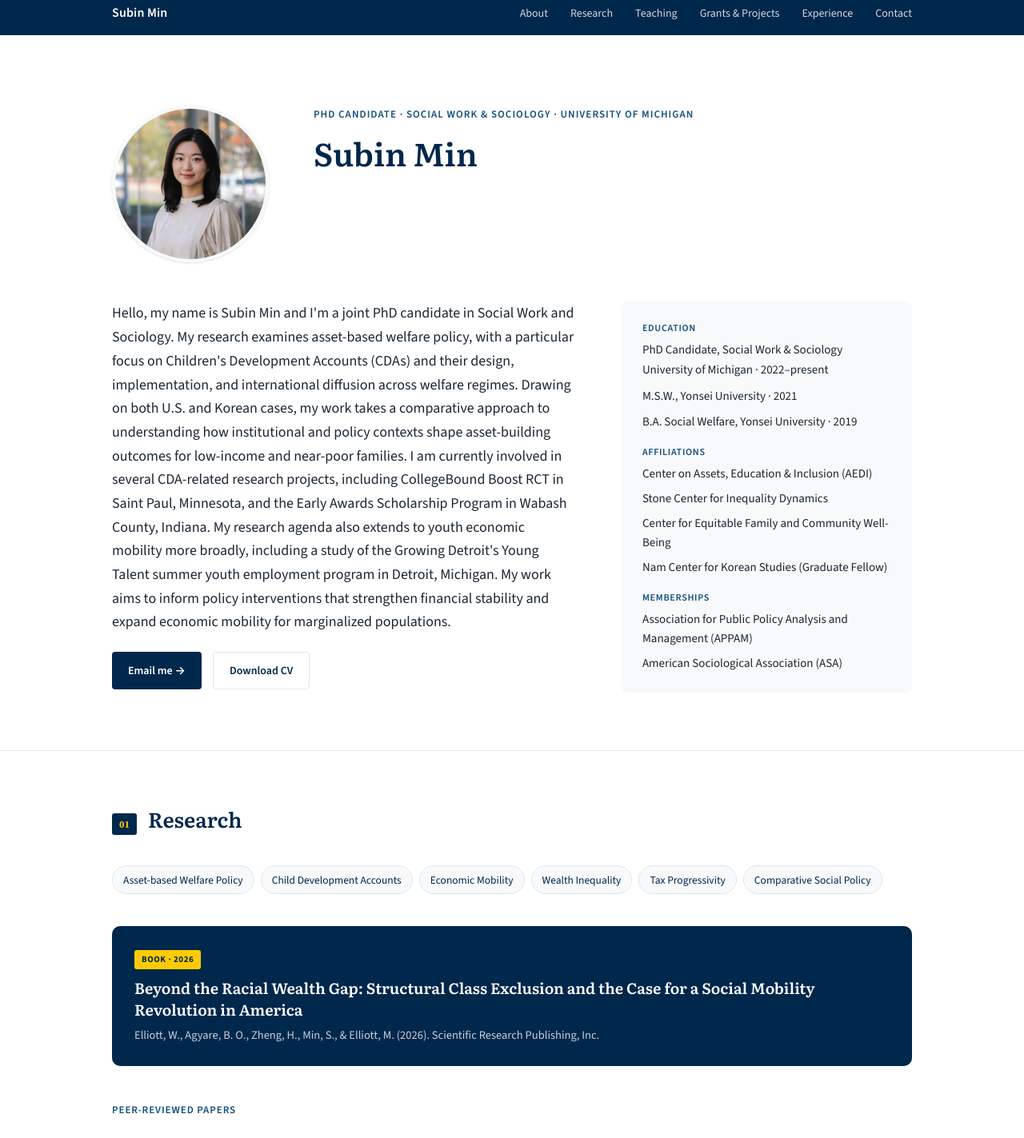
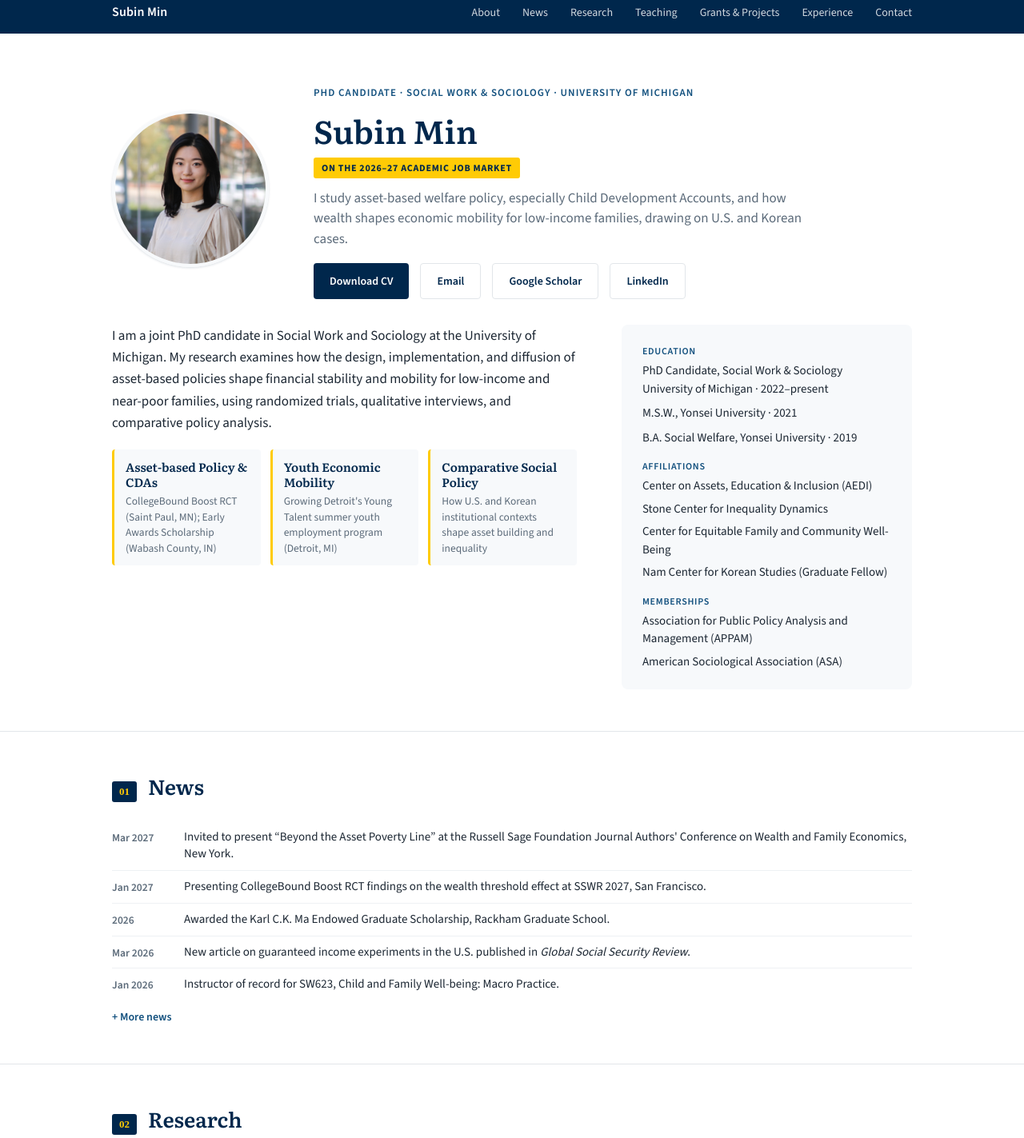
Before and after one commit to subinminn/bio, a plain HTML site: page index.html in a window 1280 px wide. Shown: the part 16-1439 px from the top of the page at 80% size. Drawn offline with nearby package versions, Linux system fonts and the light colour scheme.

Commit message:
Tighten spacing, add News section and job-market hero
Reduce line height and list/section padding for readability; add a
job-market badge, short research summary and Scholar/LinkedIn buttons
to the hero; condense About into a short intro plus three research
themes; add a News section with collapsible older items.

Co-Authored-By: Claude Opus 5.5 <noreply@anthropic.com>
Claude-Session: https://claude.ai/code/session_018ATHb1J6fmwBmeSBQF1WwX

```diff
--- a/index.html
+++ b/index.html
@@ -26,7 +26,7 @@
     color:var(--ink);
     font-family:'Source Sans 3',-apple-system,BlinkMacSystemFont,sans-serif;
     font-size:17px;
-    line-height:1.65;
+    line-height:1.5;
     -webkit-font-smoothing:antialiased;
   }
   h1,h2,h3{font-family:'Literata',Georgia,serif;font-weight:600;color:var(--blue)}
@@ -44,14 +44,14 @@
   .topbar nav a:hover{color:var(--maize)}
 
   /* ---- Hero ---- */
-  .hero{padding:88px 0 72px;border-bottom:1px solid var(--line)}
+  .hero{padding:64px 0 52px;border-bottom:1px solid var(--line)}
   .hero .inner{display:flex;gap:56px;align-items:center}
   .hero .headshot{flex:0 0 auto}
   .hero .headshot img{width:196px;height:196px;border-radius:50%;object-fit:cover;border:4px solid var(--bg-tint);box-shadow:0 1px 3px rgba(0,39,76,.15)}
   .hero .text{flex:1}
   .hero .eyebrow{color:var(--blue-soft);font-weight:600;font-size:13px;letter-spacing:.08em;text-transform:uppercase;margin-bottom:14px}
-  .hero h1{font-size:40px;line-height:1.15;margin-bottom:18px}
-  .hero p{color:var(--muted);font-size:17px;max-width:640px;margin-bottom:22px}
+  .hero h1{font-size:40px;line-height:1.15;margin-bottom:10px}
+  .hero p{color:var(--muted);font-size:17px;max-width:640px;margin-bottom:18px}
   .hero .cta-row{display:flex;gap:14px;flex-wrap:wrap}
   .btn{display:inline-flex;align-items:center;gap:8px;background:var(--blue);color:#fff;padding:11px 20px;border-radius:4px;font-size:14px;font-weight:600;transition:.15s}
   .btn:hover{background:var(--blue-soft);color:#fff}
@@ -59,35 +59,48 @@
   .btn.alt:hover{border-color:var(--blue);color:var(--blue)}
 
   /* ---- Section shell ---- */
-  section.block{padding:64px 0;border-bottom:1px solid var(--line)}
+  section.block{padding:48px 0;border-bottom:1px solid var(--line)}
   section.block:last-of-type{border-bottom:none}
-  .section-head{display:flex;align-items:baseline;gap:14px;margin-bottom:36px}
+  .section-head{display:flex;align-items:baseline;gap:14px;margin-bottom:24px}
   .section-head .num{color:var(--maize);background:var(--blue);font-family:'Source Serif 4',serif;font-size:13px;font-weight:600;padding:3px 9px;border-radius:3px}
   .section-head h2{font-size:26px}
 
   /* ---- About ---- */
   .about-grid{display:grid;grid-template-columns:1.6fr 1fr;gap:56px}
-  .about-grid .lede{font-size:18px;color:var(--ink)}
+  .about-grid .lede{font-size:17px;line-height:1.6;color:var(--ink)}
   .facts{background:var(--bg-tint);border-radius:8px;padding:24px 26px}
   .facts .fk{font-size:12px;text-transform:uppercase;letter-spacing:.06em;color:var(--blue-soft);font-weight:600;margin-top:16px}
   .facts .fk:first-child{margin-top:0}
   .facts .fv{font-size:15px;margin-top:4px}
   .facts .fv a{font-weight:500}
 
+  .jm-badge{display:inline-block;background:var(--maize);color:var(--blue);font-size:12px;font-weight:700;letter-spacing:.06em;text-transform:uppercase;padding:4px 10px;border-radius:3px;margin-bottom:12px}
+  .themes{display:grid;grid-template-columns:repeat(3,1fr);gap:12px;margin-top:20px}
+  .theme{background:var(--bg-tint);border-left:3px solid var(--maize);border-radius:4px;padding:12px 14px}
+  .theme h4{font-family:'Literata',Georgia,serif;font-size:15px;font-weight:600;color:var(--blue);line-height:1.3;margin-bottom:4px}
+  .theme p{font-size:13.5px;color:var(--muted);line-height:1.45;margin:0;max-width:none}
+
+  /* ---- News ---- */
+  .news .pub-item .yr{flex:0 0 76px;white-space:nowrap}
+  .news details summary{cursor:pointer;color:var(--blue-soft);font-size:14px;font-weight:600;margin-top:10px;list-style:none}
+  .news details summary::-webkit-details-marker{display:none}
+  .news details summary::before{content:"+ "}
+  .news details[open] summary::before{content:"− "}
+
   /* ---- Research ---- */
-  .interest-tags{display:flex;flex-wrap:wrap;gap:8px;margin-bottom:40px}
+  .interest-tags{display:flex;flex-wrap:wrap;gap:8px;margin-bottom:28px}
   .interest-tags span{background:var(--bg-tint);color:var(--blue);border:1px solid var(--line);padding:6px 13px;border-radius:20px;font-size:13.5px;font-weight:500}
-  .book-card{display:flex;gap:22px;background:var(--blue);color:#fff;border-radius:10px;padding:26px 28px;margin-bottom:44px}
+  .book-card{display:flex;gap:22px;background:var(--blue);color:#fff;border-radius:10px;padding:22px 26px;margin-bottom:32px}
   .book-card .tag{display:inline-block;background:var(--maize);color:var(--blue);font-size:11px;font-weight:700;letter-spacing:.05em;text-transform:uppercase;padding:3px 9px;border-radius:3px;margin-bottom:10px}
   .book-card h3{color:#fff;font-size:19px;line-height:1.4;margin-bottom:8px}
   .book-card p{color:rgba(255,255,255,.78);font-size:14.5px}
-  .pub-sub{font-size:13px;text-transform:uppercase;letter-spacing:.07em;color:var(--blue-soft);font-weight:600;margin:34px 0 14px}
+  .pub-sub{font-size:13px;text-transform:uppercase;letter-spacing:.07em;color:var(--blue-soft);font-weight:600;margin:26px 0 8px}
   .pub-sub:first-of-type{margin-top:0}
   .pub-list{list-style:none}
-  .pub-item{display:flex;gap:14px;padding:13px 0;border-bottom:1px solid var(--line-soft);align-items:flex-start}
+  .pub-item{display:flex;gap:14px;padding:9px 0;border-bottom:1px solid var(--line-soft);align-items:flex-start}
   .pub-item:last-child{border-bottom:none}
   .pub-item .yr{flex:0 0 52px;color:var(--muted);font-size:13.5px;font-weight:600;padding-top:1px}
-  .pub-item .body{flex:1;font-size:15px}
+  .pub-item .body{flex:1;font-size:15px;line-height:1.45}
   .pub-item .badge{display:inline-block;font-size:10.5px;font-weight:700;letter-spacing:.04em;text-transform:uppercase;padding:2px 7px;border-radius:3px;margin-left:8px;position:relative;top:-1px}
   .badge.progress{background:#fff2cc;color:#8a6d00}
   .badge.review{background:#e6eef5;color:var(--blue-soft)}
@@ -97,19 +110,19 @@
 
   /* ---- Teaching ---- */
   .teach-cols{display:grid;grid-template-columns:1fr 1fr;gap:40px}
-  .teach-cols h3{font-size:15px;text-transform:uppercase;letter-spacing:.06em;color:var(--blue-soft);margin-bottom:16px}
-  .course{padding:14px 0;border-bottom:1px solid var(--line-soft)}
+  .teach-cols h3{font-size:15px;text-transform:uppercase;letter-spacing:.06em;color:var(--blue-soft);margin-bottom:8px}
+  .course{padding:9px 0;border-bottom:1px solid var(--line-soft)}
   .course:last-child{border-bottom:none}
   .course .code{font-weight:600;color:var(--blue)}
   .course .title{font-size:14.5px;color:var(--muted);margin-top:2px}
-  .course .meta{font-size:13px;color:var(--muted);margin-top:4px}
+  .course .meta{font-size:13px;color:var(--muted);margin-top:1px;line-height:1.4}
 
   /* ---- Grants & Projects ---- */
   .gp-grid{display:grid;grid-template-columns:1fr 1fr;gap:48px}
-  .gp-item{padding:14px 0;border-bottom:1px solid var(--line-soft)}
+  .gp-item{padding:9px 0;border-bottom:1px solid var(--line-soft)}
   .gp-item:last-child{border-bottom:none}
   .gp-item .title{font-weight:600;font-size:15px}
-  .gp-item .meta{font-size:13.5px;color:var(--muted);margin-top:3px}
+  .gp-item .meta{font-size:13.5px;color:var(--muted);margin-top:1px;line-height:1.4}
 
   /* ---- Contact ---- */
   .contact{background:var(--blue);color:#fff}
@@ -131,7 +144,9 @@
     .hero{padding:52px 0 44px}
     .hero .inner{flex-direction:column;text-align:center;align-items:center !important}
     .hero h1{font-size:30px}
-    .about-grid,.teach-cols,.gp-grid{grid-template-columns:1fr;gap:28px}
+    .about-grid,.teach-cols,.gp-grid,.themes{grid-template-columns:1fr;gap:20px}
+    .themes{gap:10px}
+    .hero .cta-row{justify-content:center}
     .contact .wrap{padding:44px 22px}
     .contact-grid{flex-direction:column}
     .foot{flex-direction:column;gap:6px}
@@ -145,6 +160,7 @@
     <div class="brand">Subin Min</div>
     <nav>
       <a href="#about">About</a>
+      <a href="#news">News</a>
       <a href="#research">Research</a>
       <a href="#teaching">Teaching</a>
       <a href="#projects">Grants &amp; Projects</a>
@@ -156,21 +172,39 @@
 
 <section class="hero" id="about">
   <div class="wrap">
-    <div class="inner" style="align-items:flex-start;margin-bottom:40px">
+    <div class="inner" style="align-items:center;margin-bottom:32px">
       <div class="headshot">
         <img src="headshot.jpg" alt="Subin Min headshot">
       </div>
       <div class="text">
         <div class="eyebrow">PhD Candidate · Social Work &amp; Sociology · University of Michigan</div>
         <h1>Subin Min</h1>
+        <span class="jm-badge">On the 2026–27 Academic Job Market</span>
+        <p>I study asset-based welfare policy, especially Child Development Accounts, and how wealth shapes economic mobility for low-income families, drawing on U.S. and Korean cases.</p>
+        <div class="cta-row">
+          <a class="btn" href="CV_Subin_Min_Current.pdf" target="_blank" rel="noopener">Download CV</a>
+          <a class="btn alt" href="mailto:subinmin@umich.edu">Email</a>
+          <a class="btn alt" href="https://scholar.google.com/citations?user=_nR33u8AAAAJ&amp;hl=en" target="_blank" rel="noopener">Google Scholar</a>
+          <a class="btn alt" href="https://www.linkedin.com/in/subinmin" target="_blank" rel="noopener">LinkedIn</a>
+        </div>
       </div>
     </div>
     <div class="about-grid">
       <div>
-        <p class="lede">Hello, my name is Subin Min and I'm a joint PhD candidate in Social Work and Sociology. My research examines asset-based welfare policy, with a particular focus on Children's Development Accounts (CDAs) and their design, implementation, and international diffusion across welfare regimes. Drawing on both U.S. and Korean cases, my work takes a comparative approach to understanding how institutional and policy contexts shape asset-building outcomes for low-income and near-poor families. I am currently involved in several CDA-related research projects, including CollegeBound Boost RCT in Saint Paul, Minnesota, and the Early Awards Scholarship Program in Wabash County, Indiana. My research agenda also extends to youth economic mobility more broadly, including a study of the Growing Detroit's Young Talent summer youth employment program in Detroit, Michigan. My work aims to inform policy interventions that strengthen financial stability and expand economic mobility for marginalized populations.</p>
-        <div class="cta-row" style="margin-top:22px">
-          <a class="btn" href="mailto:subinmin@umich.edu">Email me →</a>
-          <a class="btn alt" href="CV_Subin_Min_Current.pdf">Download CV</a>
+        <p class="lede">I am a joint PhD candidate in Social Work and Sociology at the University of Michigan. My research examines how the design, implementation, and diffusion of asset-based policies shape financial stability and mobility for low-income and near-poor families, using randomized trials, qualitative interviews, and comparative policy analysis.</p>
+        <div class="themes">
+          <div class="theme">
+            <h4>Asset-based Policy &amp; CDAs</h4>
+            <p>CollegeBound Boost RCT (Saint Paul, MN); Early Awards Scholarship (Wabash County, IN)</p>
+          </div>
+          <div class="theme">
+            <h4>Youth Economic Mobility</h4>
+            <p>Growing Detroit's Young Talent summer youth employment program (Detroit, MI)</p>
+          </div>
+          <div class="theme">
+            <h4>Comparative Social Policy</h4>
+            <p>How U.S. and Korean institutional contexts shape asset building and inequality</p>
+          </div>
         </div>
       </div>
       <div class="facts">
@@ -191,9 +225,33 @@
   </div>
 </section>
 
+<section class="block news" id="news">
+  <div class="wrap">
+    <div class="section-head"><span class="num">01</span><h2>News</h2></div>
+    <!-- To add news: copy one <li> line below to the TOP of the first list and edit the date and text.
+         Keep about 5 items in the first list; move older ones into the "More news" list. -->
+    <ul class="pub-list">
+      <li class="pub-item"><div class="yr">Mar 2027</div><div class="body">Invited to present “Beyond the Asset Poverty Line” at the Russell Sage Foundation Journal Authors' Conference on Wealth and Family Economics, New York.</div></li>
+      <li class="pub-item"><div class="yr">Jan 2027</div><div class="body">Presenting CollegeBound Boost RCT findings on the wealth threshold effect at SSWR 2027, San Francisco.</div></li>
+      <li class="pub-item"><div class="yr">2026</div><div class="body">Awarded the Karl C.K. Ma Endowed Graduate Scholarship, Rackham Graduate School.</div></li>
+      <li class="pub-item"><div class="yr">Mar 2026</div><div class="body">New article on guaranteed income experiments in the U.S. published in <em>Global Social Security Review</em>.</div></li>
+      <li class="pub-item"><div class="yr">Jan 2026</div><div class="body">Instructor of record for SW623, Child and Family Well-being: Macro Practice.</div></li>
+    </ul>
+    <details>
+      <summary>More news</summary>
+      <ul class="pub-list">
+        <li class="pub-item"><div class="yr">Nov 2025</div><div class="body">Presented “Beyond the Balance,” a qualitative study of CollegeBound Saint Paul, at APPAM 2025, Seattle.</div></li>
+        <li class="pub-item"><div class="yr">Sep 2025</div><div class="body">Instructor of record for SW508, Essentials of Social Welfare Policy.</div></li>
+        <li class="pub-item"><div class="yr">2025</div><div class="body">Three co-authored articles on wealth building and asset poverty published in <em>Sociology Mind</em>.</div></li>
+        <li class="pub-item"><div class="yr">2025</div><div class="body">Awarded the Vivian A. and James L. Curtis Endowed Scholarship, School of Social Work.</div></li>
+      </ul>
+    </details>
+  </div>
+</section>
+
 <section class="block" id="research">
   <div class="wrap">
-    <div class="section-head"><span class="num">01</span><h2>Research</h2></div>
+    <div class="section-head"><span class="num">02</span><h2>Research</h2></div>
 
     <div class="interest-tags">
       <span>Asset-based Welfare Policy</span>
@@ -301,7 +359,7 @@
 
 <section class="block" id="teaching">
   <div class="wrap">
-    <div class="section-head"><span class="num">02</span><h2>Teaching</h2></div>
+    <div class="section-head"><span class="num">03</span><h2>Teaching</h2></div>
     <div class="teach-cols">
       <div>
         <h3>Instructor of Record</h3>
@@ -333,10 +391,10 @@
 
 <section class="block" id="projects">
   <div class="wrap">
-    <div class="section-head"><span class="num">03</span><h2>Grants &amp; Projects</h2></div>
+    <div class="section-head"><span class="num">04</span><h2>Grants &amp; Projects</h2></div>
     <div class="gp-grid">
       <div>
-        <h3 style="font-size:15px;text-transform:uppercase;letter-spacing:.06em;color:var(--blue-soft);margin-bottom:16px">Current Projects</h3>
+        <h3 style="font-size:15px;text-transform:uppercase;letter-spacing:.06em;color:var(--blue-soft);margin-bottom:8px">Current Projects</h3>
         <div class="gp-item">
           <div class="title">Growing Detroit's Young Talent (GDYT) Pilot Study</div>
           <div class="meta">HUM00286172 · PI: Dr. Patrick Meehan · 2026–present</div>
@@ -351,7 +409,7 @@
         </div>
       </div>
       <div>
-        <h3 style="font-size:15px;text-transform:uppercase;letter-spacing:.06em;color:var(--blue-soft);margin-bottom:16px">Scholarships &amp; Awards</h3>
+        <h3 style="font-size:15px;text-transform:uppercase;letter-spacing:.06em;color:var(--blue-soft);margin-bottom:8px">Scholarships &amp; Awards</h3>
         <div class="gp-item"><div class="title">Karl C.K. Ma Endowed Graduate Scholarship ($7,250)</div><div class="meta">Rackham Graduate School · 2026</div></div>
         <div class="gp-item"><div class="title">Vivian A. and James L. Curtis Endowed Scholarship ($11,000)</div><div class="meta">School of Social Work · 2025</div></div>
         <div class="gp-item"><div class="title">Precandidacy Research Grant ($1,500)</div><div class="meta">Rackham Graduate School · 2025</div></div>
@@ -368,21 +426,21 @@
 
 <section class="block" id="service">
   <div class="wrap">
-    <div class="section-head"><span class="num">04</span><h2>Experience &amp; Service</h2></div>
+    <div class="section-head"><span class="num">05</span><h2>Experience &amp; Service</h2></div>
     <div class="gp-grid">
       <div>
-        <h3 style="font-size:15px;text-transform:uppercase;letter-spacing:.06em;color:var(--blue-soft);margin-bottom:16px">Professional Experience</h3>
+        <h3 style="font-size:15px;text-transform:uppercase;letter-spacing:.06em;color:var(--blue-soft);margin-bottom:8px">Professional Experience</h3>
         <div class="gp-item"><div class="title">Graduate Student Research Assistant</div><div class="meta">Center for Equitable Family and Community Well-Being · Jan 2026–present</div></div>
         <div class="gp-item"><div class="title">Graduate Student Research Assistant</div><div class="meta">Center on Assets, Education, and Inclusion (AEDI) · Aug 2022–present</div></div>
         <div class="gp-item"><div class="title">NEKST Graduate Student Conference Organizing Committee</div><div class="meta">Nam Center for Korean Studies · Jan–May 2026</div></div>
-        <h3 style="font-size:15px;text-transform:uppercase;letter-spacing:.06em;color:var(--blue-soft);margin-bottom:16px;margin-top:36px">Practice Experience &amp; License</h3>
+        <h3 style="font-size:15px;text-transform:uppercase;letter-spacing:.06em;color:var(--blue-soft);margin-bottom:8px;margin-top:28px">Practice Experience &amp; License</h3>
         <div class="gp-item"><div class="title">National Certificate of 1st Grade Social Worker, South Korea</div><div class="meta">Credential ID 1-181359 · Issued November 2021</div></div>
         <div class="gp-item"><div class="title">Field Placement, Mapo-gu Local Security Council</div><div class="meta">Seoul, South Korea · 2020</div></div>
         <div class="gp-item"><div class="title">Field Placement, Seodaemun Senior Welfare Center</div><div class="meta">Seoul, South Korea · 2019</div></div>
         <div class="gp-item"><div class="title">Field Placement, Ewha Womans University Community Welfare Center</div><div class="meta">Seoul, South Korea · 2018</div></div>
       </div>
       <div>
-        <h3 style="font-size:15px;text-transform:uppercase;letter-spacing:.06em;color:var(--blue-soft);margin-bottom:16px">Service</h3>
+        <h3 style="font-size:15px;text-transform:uppercase;letter-spacing:.06em;color:var(--blue-soft);margin-bottom:8px">Service</h3>
         <div class="gp-item"><div class="title">First-gen Student Affinity Group, Co-chair</div><div class="meta">Department of Sociology · 2026–present</div></div>
         <div class="gp-item"><div class="title">Supervisory Committee, Student Representative</div><div class="meta">School of Social Work · 2025–present</div></div>
         <div class="gp-item"><div class="title">International MSW Policy Study Group, Leader/Facilitator</div><div class="meta">School of Social Work · Fall 2025</div></div>
@@ -410,6 +468,8 @@
         <a href="tel:+17342102741">734-210-2741</a>
         <div class="k">LinkedIn</div>
         <a href="https://www.linkedin.com/in/subinmin" target="_blank" rel="noopener">linkedin.com/in/subinmin</a>
+        <div class="k">Google Scholar</div>
+        <a href="https://scholar.google.com/citations?user=_nR33u8AAAAJ&amp;hl=en" target="_blank" rel="noopener">Google Scholar profile</a>
         <div class="k">Office</div>
         <span>School of Social Work<br>1080 S University Ave<br>Ann Arbor, MI 48109</span>
         <div class="k">Curriculum Vitae</div>
```
